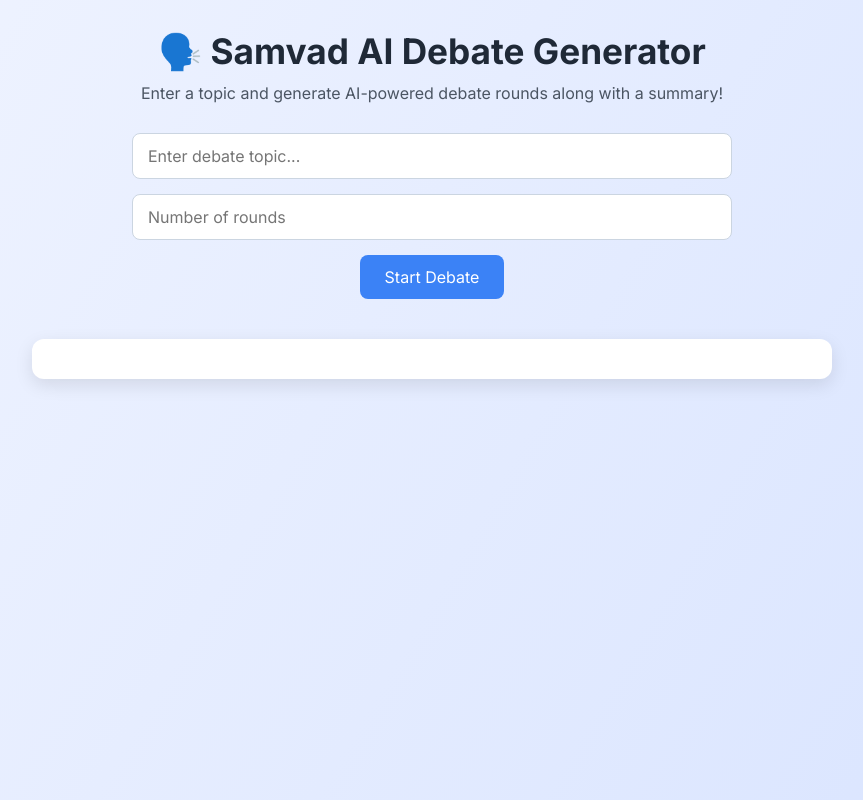
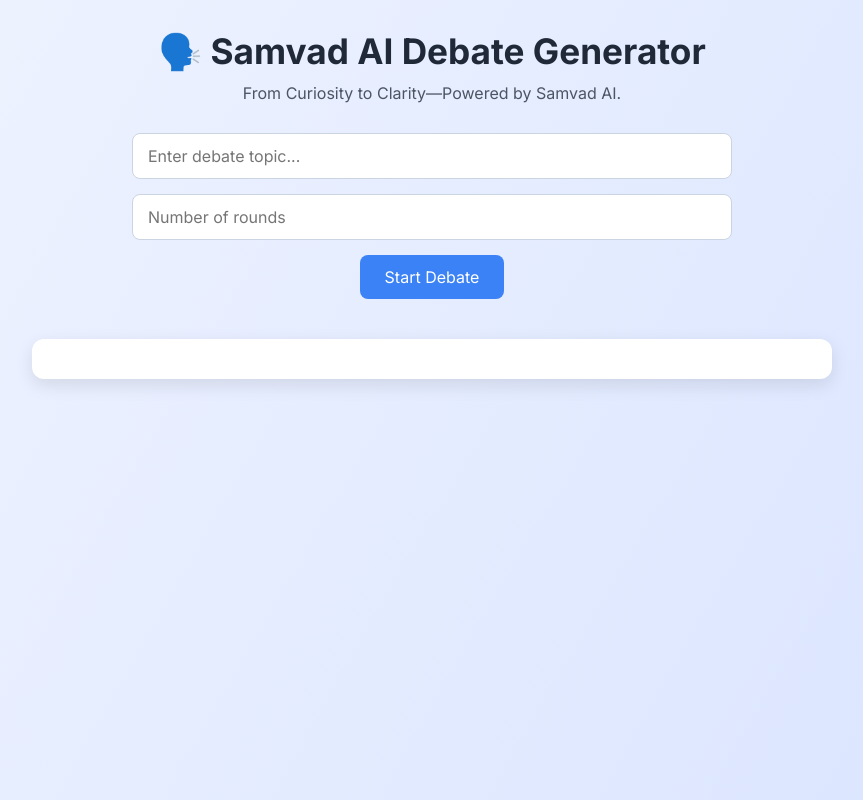
Before and after one commit to remontada05/Samvad-ai, a plain HTML site: page index.html in a window 1280 px wide. Shown: the whole page, without its empty margins (208-1071 px from the left). Drawn offline with Linux system fonts and the light colour scheme.

Commit message:
Update index.html

```diff
--- a/index.html
+++ b/index.html
@@ -146,7 +146,7 @@
 </head>
 <body>
   <h1>🗣️ Samvad AI Debate Generator</h1>
-  <p class="subtitle">Enter a topic and generate AI-powered debate rounds along with a summary!</p>
+  <p class="subtitle">From Curiosity to Clarity—Powered by Samvad AI.</p>
 
   <form id="debate-form">
     <input type="text" name="topic" placeholder="Enter debate topic..." required />
@@ -222,4 +222,5 @@
     });
   </script>
 </body>
+
 </html>
```
